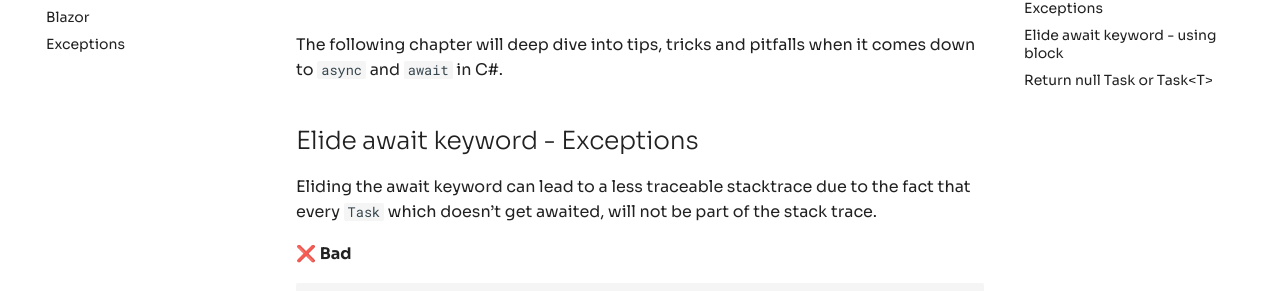
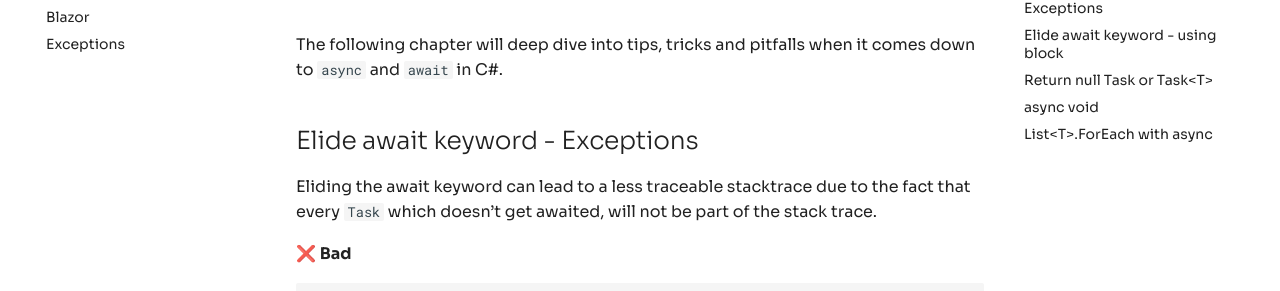
Before and after one commit to linkdotnet/tips-and-tricks, an MkDocs documentation site: the page built from docs/async_await.md, in a window 1280 px wide. Shown: the part 148-439 px from the top of the page. Built offline with MkDocs 1.6.1 and Material for MkDocs 9.7.7, drawn with Linux system fonts in a browser that asks for light colours; comment, search, counter and statistics services are not loaded.

Commit message:
Fix headers

````diff
--- a/docs/async_await.md
+++ b/docs/async_await.md
@@ -121,7 +121,7 @@
 }
 ```
 
-# `async void`
+## `async void`
 The problem with `async void` is first they are not awaitable and second they suffer the same problem with exceptions and stack trace as discussed a bit earlier. It is basically fire and forget.
 
 ❌ **Bad** Not awaited
@@ -142,7 +142,7 @@
 
 > 💡 Info: There are valid cases for `async void` like top level event handlers.
 
-# `List<T>.ForEach` with `async`
+## `List<T>.ForEach` with `async`
 `List<T>.ForEach` and in general a lot of LINQ methods don't go well with `async` `await`:
 
 ❌ **Bad** Is the same as `async void`
````
